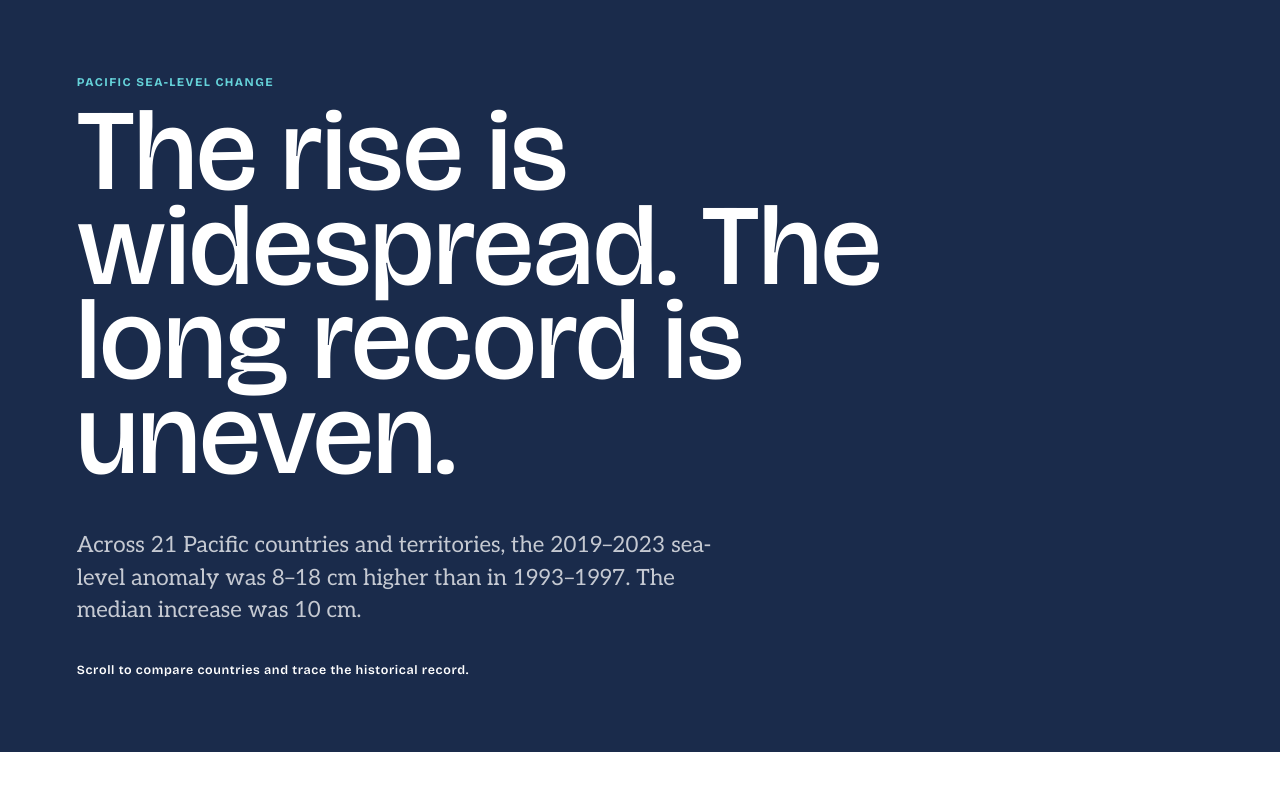
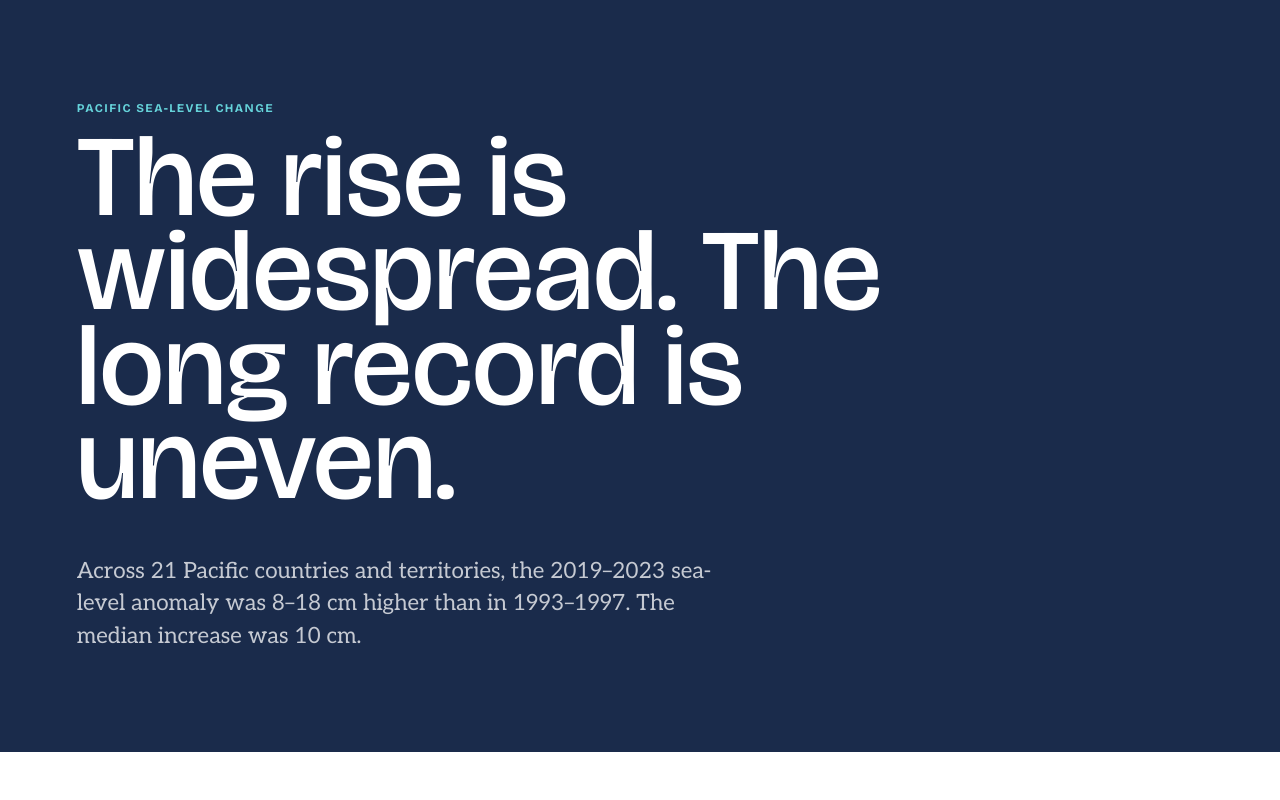
Before and after one commit to JosephBARBIERDARNAL/pacific-dataviz-challenge, a React (Vite) app: page / in a window 1280 px wide. Shown: the top 800 px of the page. Built offline with nearby package versions, Linux system fonts and the light colour scheme.

Commit message:
autopush

```diff
--- a/src/App.tsx
+++ b/src/App.tsx
@@ -15,13 +15,14 @@ export default function App() {
         <section className="hero" aria-labelledby="page-title">
           <div className="hero-intro">
             <p className="hero-kicker">Pacific sea-level change</p>
-            <h1 id="page-title">The rise is widespread. The long record is uneven.</h1>
+            <h1 id="page-title">
+              The rise is widespread. The long record is uneven.
+            </h1>
             <p className="hero-deck">
               Across 21 Pacific countries and territories, the 2019–2023
-              sea-level anomaly was 8–18 cm higher than in 1993–1997. The
-              median increase was 10 cm.
+              sea-level anomaly was 8–18 cm higher than in 1993–1997. The median
+              increase was 10 cm.
             </p>
-            <p className="hero-prompt">Scroll to compare countries and trace the historical record.</p>
           </div>
         </section>
 
```
